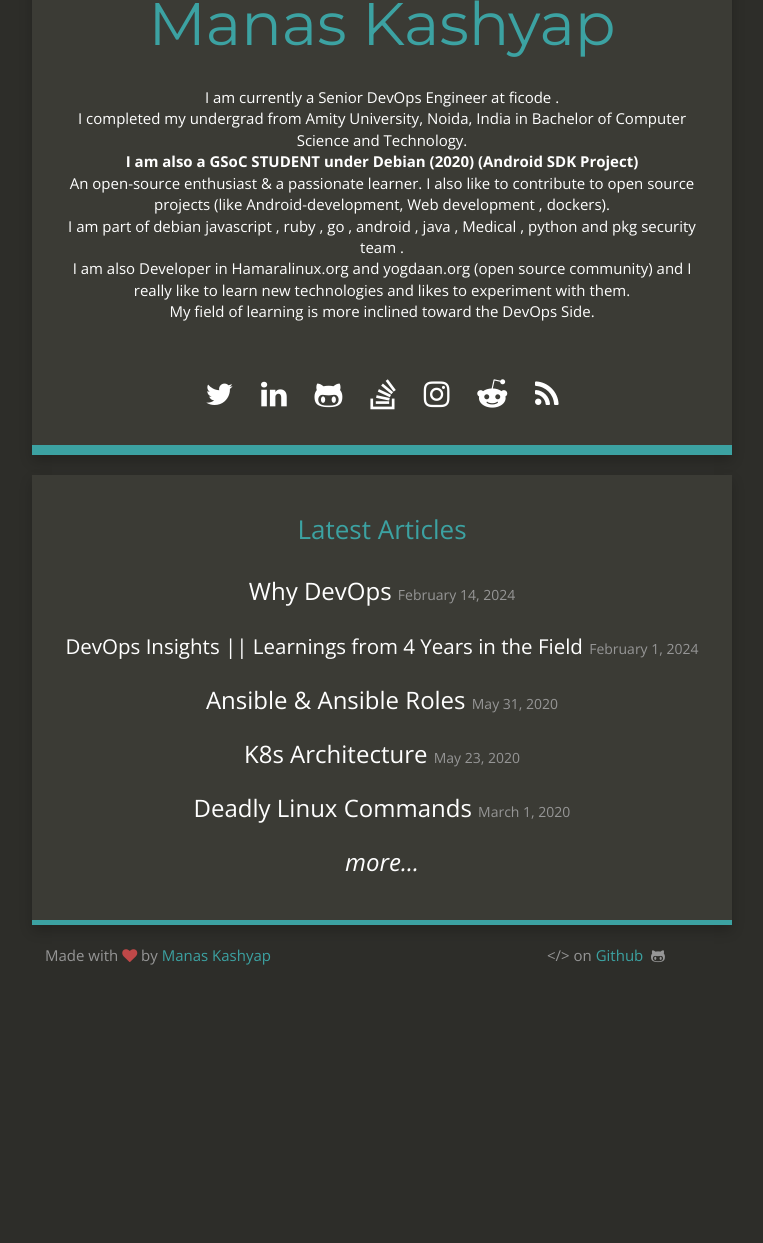
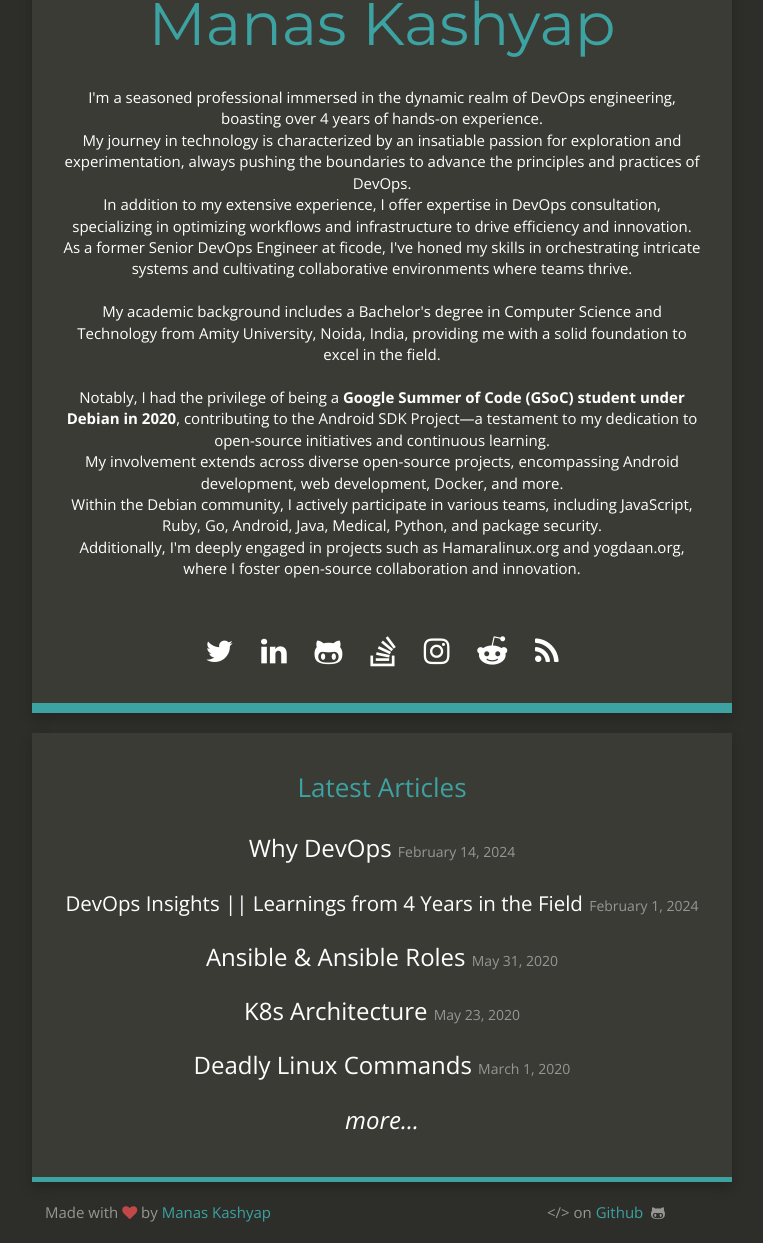
Before and after one commit to Manas-kashyap/Manas-kashyap.github.io, a Jekyll site: the page built from index.html, in a window 1280 px wide, cut to the strip 174-1417 px from the top of the page. Shown: the whole strip, without its empty margins (258-1021 px from the left). Built offline with Jekyll 4.4.1, drawn with Linux system fonts in a browser that asks for light colours; nearby versions of some CDN libraries; before the commit the page ends 1160 px from its top, so only the background shows below that.

Commit message:
new intro added

```diff
--- a/_config.yml
+++ b/_config.yml
@@ -4,13 +4,24 @@ email: manas.kashyap0809@gmail.com
 description: "Senior DevOps Engineer"
 baseurl: ""
 url: "https://Manas-kashyap.github.io"
-title_description: "I am currently a Senior DevOps Engineer at ficode .
-<br /> I completed my undergrad from Amity University, Noida, India in Bachelor of Computer Science and Technology.
-<br /> <strong>I am also a GSoC STUDENT under Debian (2020) (Android SDK Project)</strong>
-<br /> An open-source enthusiast & a passionate learner. I also like to contribute to open source projects (like Android-development, Web development , dockers).
-<br /> I am part of debian javascript , ruby , go , android , java , Medical , python and pkg security team .
-<br /> I am also Developer in Hamaralinux.org and yogdaan.org (open source community) and I really like to learn new technologies and likes to experiment with them.
-<br /> My field of learning is more inclined toward the DevOps Side."
+title_description: "I'm a seasoned professional immersed in the dynamic realm of DevOps engineering, boasting over 4 years of hands-on experience.
+<br /> My journey in technology is characterized by an insatiable passion for exploration and experimentation, always pushing the boundaries to advance the principles and practices of DevOps.
+<br /> In addition to my extensive experience, I offer expertise in DevOps consultation, specializing in optimizing workflows and infrastructure to drive efficiency and innovation.
+<br /> As a former Senior DevOps Engineer at ficode, I've honed my skills in orchestrating intricate systems and cultivating collaborative environments where teams thrive.
+<br />
+<br /> My academic background includes a Bachelor's degree in Computer Science and Technology from Amity University, Noida, India, providing me with a solid foundation to excel in the field.
+<br />
+<br /> Notably, I had the privilege of being a <strong>Google Summer of Code (GSoC) student under Debian in 2020</strong>, contributing to the Android SDK Project—a testament to my dedication to open-source initiatives and continuous learning.
+<br /> My involvement extends across diverse open-source projects, encompassing Android development, web development, Docker, and more.
+<br /> Within the Debian community, I actively participate in various teams, including JavaScript, Ruby, Go, Android, Java, Medical, Python, and package security.
+<br /> Additionally, I'm deeply engaged in projects such as Hamaralinux.org and yogdaan.org, where I foster open-source collaboration and innovation."
+# title_description: "I am currently a Senior DevOps Engineer at ficode .
+# <br /> I completed my undergrad from Amity University, Noida, India in Bachelor of Computer Science and Technology.
+# <br /> <strong>I am also a GSoC STUDENT under Debian (2020) (Android SDK Project)</strong>
+# <br /> An open-source enthusiast & a passionate learner. I also like to contribute to open source projects (like Android-development, Web development , dockers).
+# <br /> I am part of debian javascript , ruby , go , android , java , Medical , python and pkg security team .
+# <br /> I am also Developer in Hamaralinux.org and yogdaan.org (open source community) and I really like to learn new technologies and likes to experiment with them.
+# <br /> My field of learning is more inclined toward the DevOps Side."
 title_image: "https://www.gravatar.com/avatar/adfc6106200af1c797247b4944d67709?s=500&d=mm"
 google_analytics: "UA-20365477-4"
 disqus_account: manas-kashyap-github-io
```
Also changed, not shown: 3 other files.
